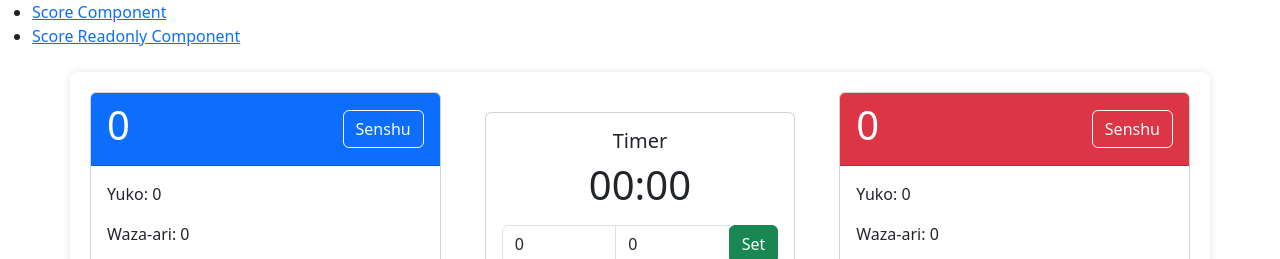
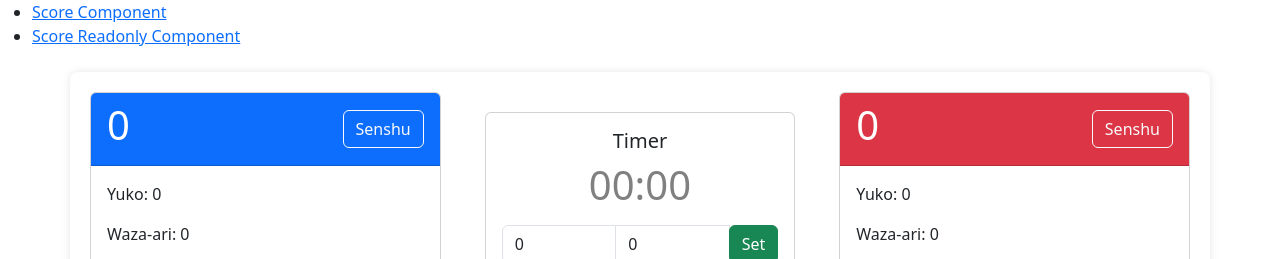
Before and after one commit to m3lies/karate-score, an Angular app: page /score in a window 1280 px wide. Shown: the top 259 px of the page. Built offline with nearby package versions, Linux system fonts and the light colour scheme.

Commit message:
added sound timer + 15 sec sound timer

```diff
--- a/src/app/timer/timer.component.html
+++ b/src/app/timer/timer.component.html
@@ -4,7 +4,7 @@
       <h5 class="card-title">Timer</h5>
 
       <!-- Timer Display -->
-      <div class="timer-display" [ngClass]="{'last-15-seconds': isLast15Seconds}">
+      <div class="timer-display" [ngClass]="{'last-15-seconds': isLast15Seconds, 'stopped': !isRunning}">
         <h1>{{ timerValue | timerFormat }}</h1>
       </div>
 
--- a/src/app/timer/timer.component.scss
+++ b/src/app/timer/timer.component.scss
@@ -13,3 +13,13 @@
 .last-15-seconds {
   color: red; /* Change to your desired color */
 }
+
+
+.timer {
+  font-size: 36px;
+  color: black; /* Default color when running */
+}
+
+.stopped {
+  color: grey; /* Color when stopped */
+}
--- a/src/app/timer/timer.component.ts
+++ b/src/app/timer/timer.component.ts
@@ -12,7 +12,8 @@ export class TimerComponent {
   isRunning: boolean = false;
   intervalId: any;
   isLast15Seconds: boolean = false; // Add this property
-  audio = new Audio('assets/sound-file.mp3');
+  audio = new Audio('assets/bip-end.mp3');
+  audio15Seconds = new Audio('assets/15bip.mp3');
 
   calculateTotalSeconds(): number {
     return this.initialMinutes * 60 + this.initialSeconds;
@@ -32,7 +33,26 @@ export class TimerComponent {
       this.intervalId = setInterval(() => {
         if (this.timerValue > 0) {
           this.timerValue--;
-        } else {
+          // Check if the timer is in the last 15 seconds
+          if (this.timerValue <= 15) {
+            if (this.timerValue == 15){
+              const playPromise = this.audio15Seconds.play();
+
+              if (playPromise !== undefined) {
+                playPromise.then(_ => {
+                  // Autoplay started successfully
+                }).catch(error => {
+                  // Autoplay was prevented
+                  console.error('Error playing audio:', error);
+                });
+              }
+            }
+            this.isLast15Seconds = true;
+          } else {
+            this.isLast15Seconds = false;
+          }
+
+          } else {
           this.stopTimer();
           // Play the sound when the timer reaches zero
           const playPromise = this.audio.play();
```
Also changed, not shown: 2 other files (tests, documents, lock files or other folders).
